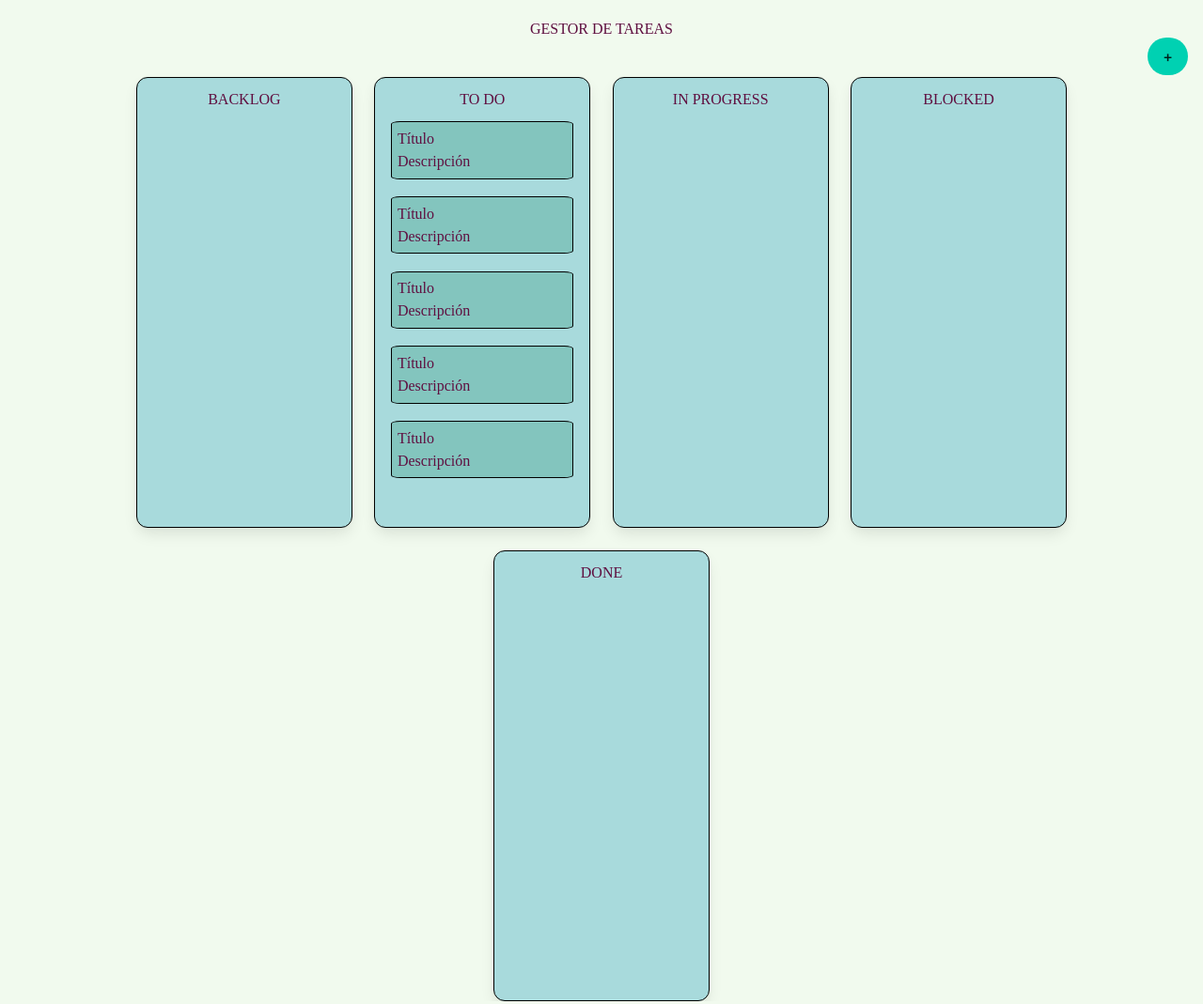
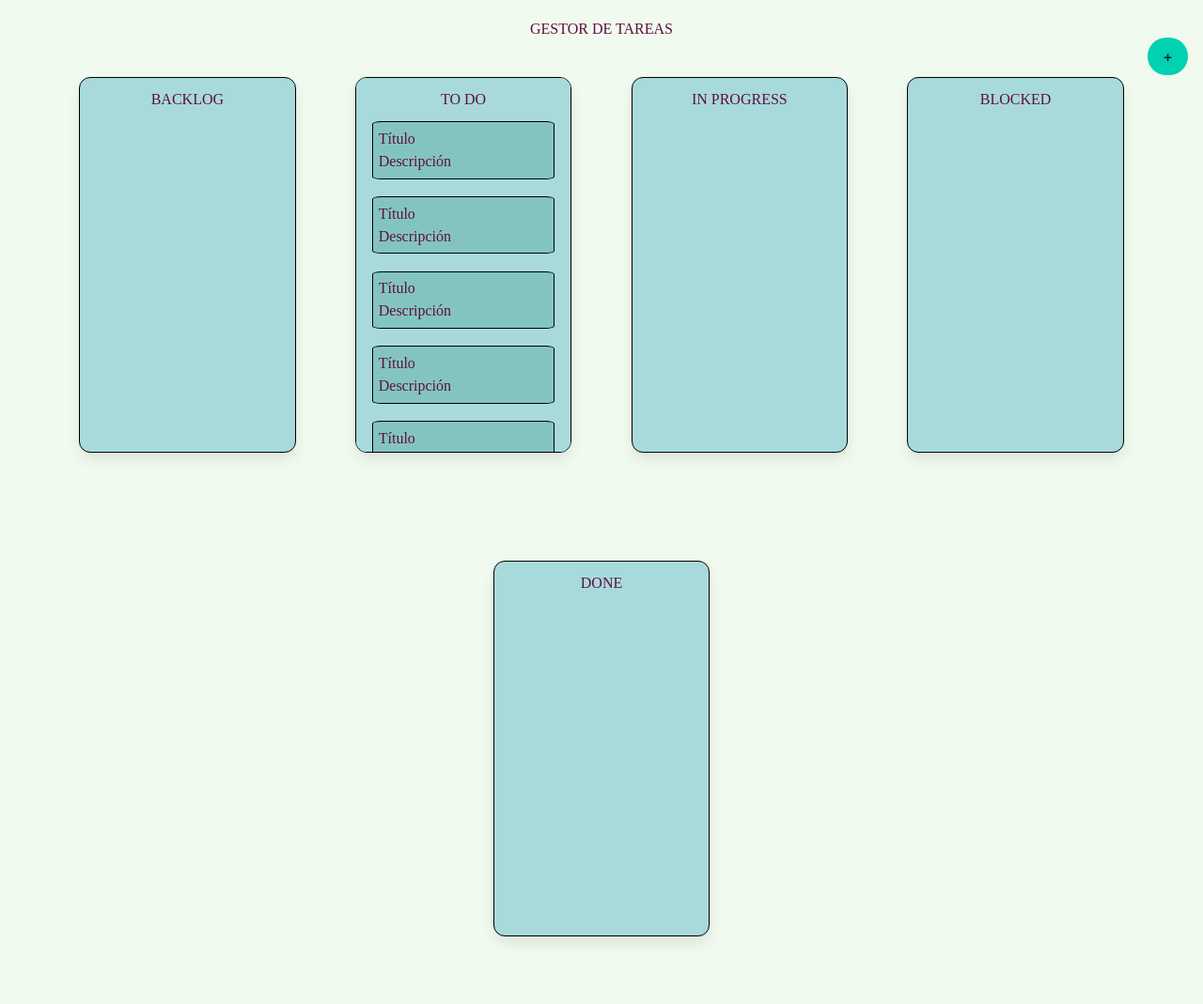
Before and after one commit to QuinoBallara/TAGrupal_Trello, a plain HTML site: page index.html in a window 1280 px wide. Shown: the whole page at 94% size. Drawn offline with nearby package versions, Linux system fonts and the light colour scheme; a web font is replaced by a local one.

Commit message:
correccion tamaño card

```diff
--- a/style.css
+++ b/style.css
@@ -95,10 +95,10 @@ p {
 }
 
 .card {
-    /*margin: auto auto 10% auto !important;*/
+    margin: auto auto 10% auto !important;
     width: 20%;
     min-width: 200px;
-    min-height: 60vh;
+    min-height: 25rem;
     max-height: 25rem;
     display: flex;
     flex-direction: column;
```
